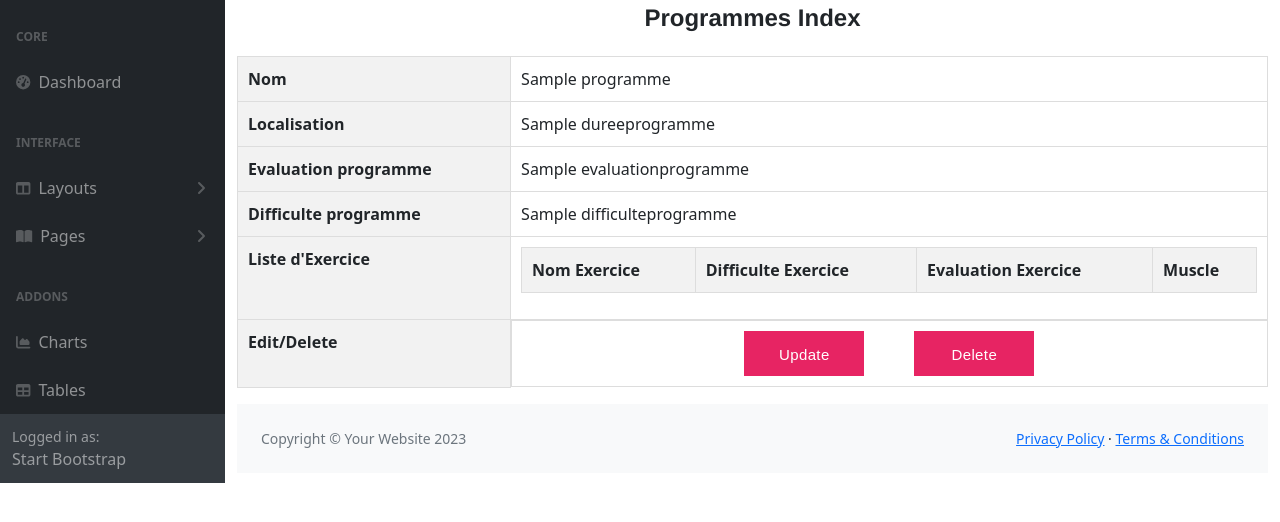
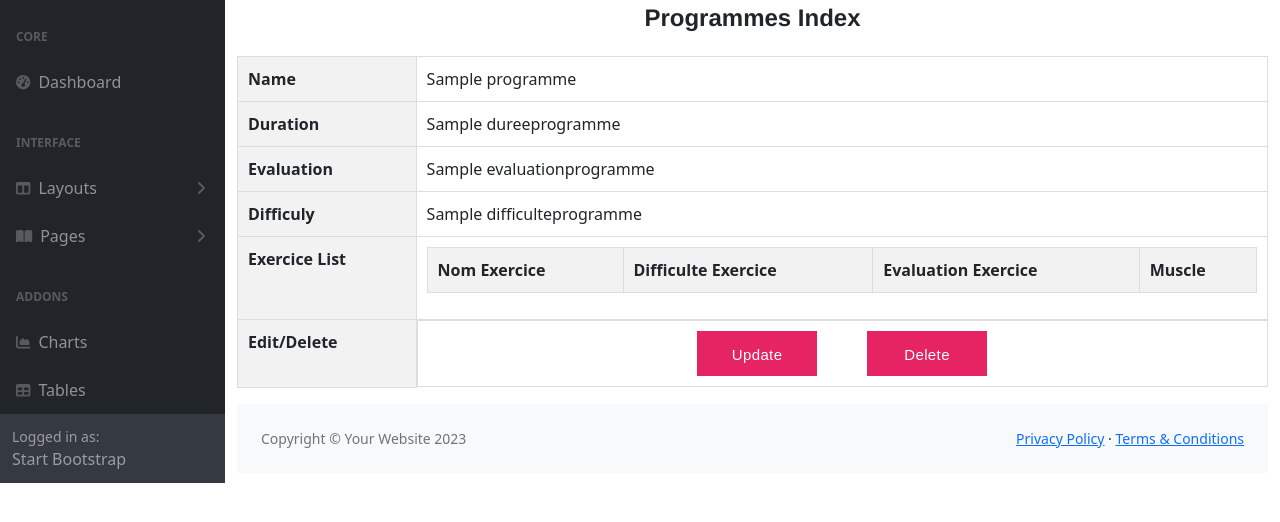
Before and after one commit to MalekEssayeh/PilatesPulse-Web, a Symfony app: template templates/back/programme/index.html.twig in a window 1280 px wide. Shown: the part 56-578 px from the top of the page. Run offline with Twig, Linux system fonts and the light colour scheme; the template is opened without the code that fills it: most values are stand-ins (such as "Sample title", 1, 10 or a date in 2020); lists and menus that the app fills with data are empty; some libraries are stand-ins or nearby versions.

Commit message:
fixed errors

```diff
--- a/templates/back/programme/_form.html.twig
+++ b/templates/back/programme/_form.html.twig
@@ -7,7 +7,7 @@
 			border: 1px solid #ccc;
 			border-radius: 10px;
 			box-shadow: 0 0 10px rgba(0, 0, 0, 0.1);
-			margin: 20px  80px 80px 80px;
+			margin: 20px auto 80px;
 		}
 
 		.form-container label {
@@ -78,7 +78,7 @@
 
 <div class="form-container">
 
-	{{ form_start(form, {'method': 'POST', 'attr': {'novalidate': 'novalidate'}}) }}
+	{{ form_start(form, {'method': 'POST', 'attr': {'novalidate': 'novalidate','onsubmit': 'return validateInput1();'}}) }}
 	<div class="mb-3">
 		<label for="{{ form.nomprogramme.vars.id }}">Programme Name</label>
 		{{ form_widget(form.nomprogramme) }}
--- a/templates/back/programme/edit.html.twig
+++ b/templates/back/programme/edit.html.twig
@@ -8,6 +8,5 @@
         <a class="btn flosun-button primary-btn rounded-0 mr-2" href="{{ path('app_programme_indexb') }}">Back To List</a>
         <div class="page-title">Edit Programme</div>
         {{ include('back/programme/_form.html.twig', {'button_label': 'Update'}) }}
-    </div>
-</div>
+
 {% endblock %}
--- a/templates/back/programme/index.html.twig
+++ b/templates/back/programme/index.html.twig
@@ -66,23 +66,23 @@
 				<tbody>
 
 					<tr>
-						<th>Nom</th>
+						<th>Name</th>
 						<td>{{ programme.Nomprogramme }}</td>
 					</tr>
 					<tr>
-						<th>Localisation</th>
+						<th>Duration</th>
 						<td>{{ programme.Dureeprogramme }}</td>
 					</tr>
 					<tr>
-						<th>Evaluation programme</th>
+						<th>Evaluation </th>
 						<td>{{ programme.Evaluationprogramme }}</td>
 					</tr>
 					<tr>
-						<th>Difficulte programme</th>
+						<th>Difficuly </th>
 						<td>{{ programme.Difficulteprogramme }}</td>
 					</tr>
 					<tr>
-						<th>Liste d'Exercice</th>
+						<th>Exercice List</th>
 						<td>
 							{% if programme.Listexercice is not empty %}
 								<table class="table">
--- a/templates/programme/_form.html.twig
+++ b/templates/programme/_form.html.twig
@@ -78,7 +78,7 @@
 
 <div class="form-container">
 
-	{{ form_start(form, {'method': 'POST', 'attr': {'novalidate': 'novalidate'}}) }}
+	{{ form_start(form, {'method': 'POST', 'attr': {'novalidate': 'novalidate','onsubmit': 'return validateInput1();'}}) }}
 	<div class="mb-3">
 		<label for="{{ form.nomprogramme.vars.id }}">Programme Name</label>
 		{{ form_widget(form.nomprogramme) }}
```
Also changed, not shown: src/Controller/ProgrammeController.php (+8 -7 lines), templates/back/programme/new.html.twig (+8 -5 lines).
